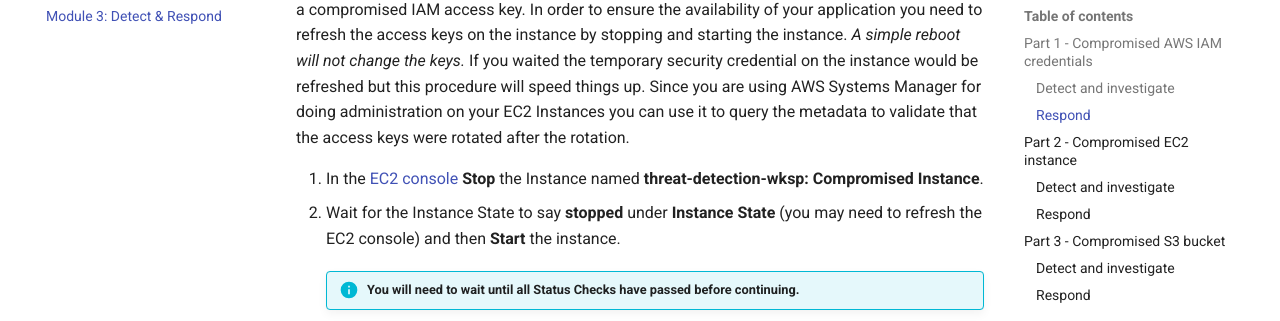
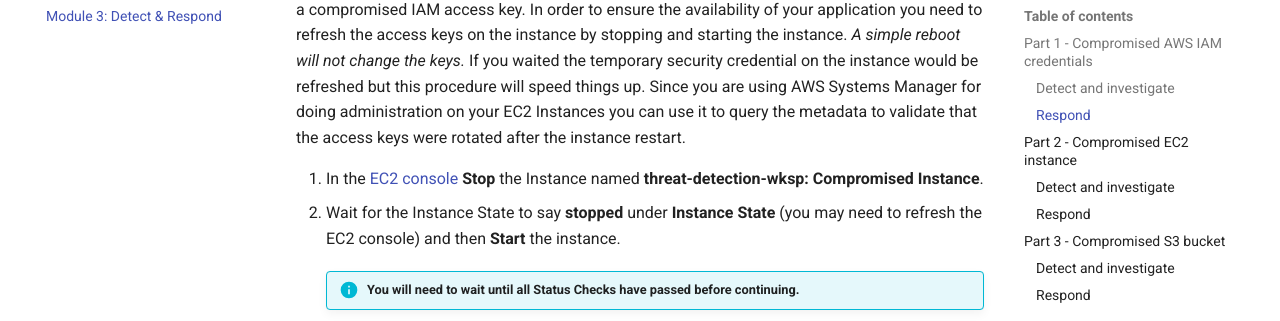
Before and after one commit to robnolen/aws-scaling-threat-detection-workshop, an MkDocs documentation site: the page built from docs/03-detection-and-remediation.md, in a window 1280 px wide and 900 px high, scrolled down 2024 px. Shown: the part 209-530 px from the top of the window. Built offline with MkDocs 1.6.1 and Material for MkDocs 9.7.7, drawn with Linux system fonts in a browser that asks for light colours; comment, search, counter and statistics services are not loaded; some of the changed text lies outside the part shown.

Commit message:
Minor changes to module 3 & 4

```diff
--- a/docs/03-detection-and-remediation.md
+++ b/docs/03-detection-and-remediation.md
@@ -114,7 +114,7 @@ Now that you have identified that a temporary security credential from an IAM ro
 
 **Restart the EC2 instance to rotate the access keys (EC2)**
 
-All active credentials for the compromised IAM role have been invalidated.  This means the attacker can no longer use those access keys, but it also means that any applications that use this role can't as well.  You knew this going in but decided it was necessary due to the high risk of a compromised IAM access key. In order to ensure the availability of your application you need to refresh the access keys on the instance by stopping and starting the instance. *A simple reboot will not change the keys.* If you waited the temporary security credential on the instance would be refreshed but this procedure will speed things up. Since you are using AWS Systems Manager for doing administration on your EC2 Instances you can use it to query the metadata to validate that the access keys were rotated after the rotation.
+All active credentials for the compromised IAM role have been invalidated.  This means the attacker can no longer use those access keys, but it also means that any applications that use this role can't as well.  You knew this going in but decided it was necessary due to the high risk of a compromised IAM access key. In order to ensure the availability of your application you need to refresh the access keys on the instance by stopping and starting the instance. *A simple reboot will not change the keys.* If you waited the temporary security credential on the instance would be refreshed but this procedure will speed things up. Since you are using AWS Systems Manager for doing administration on your EC2 Instances you can use it to query the metadata to validate that the access keys were rotated after the instance restart.
 
 6. In the <a href="https://us-west-2.console.aws.amazon.com/ec2/v2/home?region=us-west-2#Instances:sort=instanceId" target="_blank">EC2 console</a> **Stop** the Instance named **threat-detection-wksp: Compromised Instance**.
 7. Wait for the Instance State to say **stopped** under **Instance State** (you may need to refresh the EC2 console) and then **Start** the instance.
```
Also changed, not shown: other parts of docs/03-detection-and-remediation.md (+1 -1 lines), docs/04-review-and-discussion.md (+0 -2 lines).
